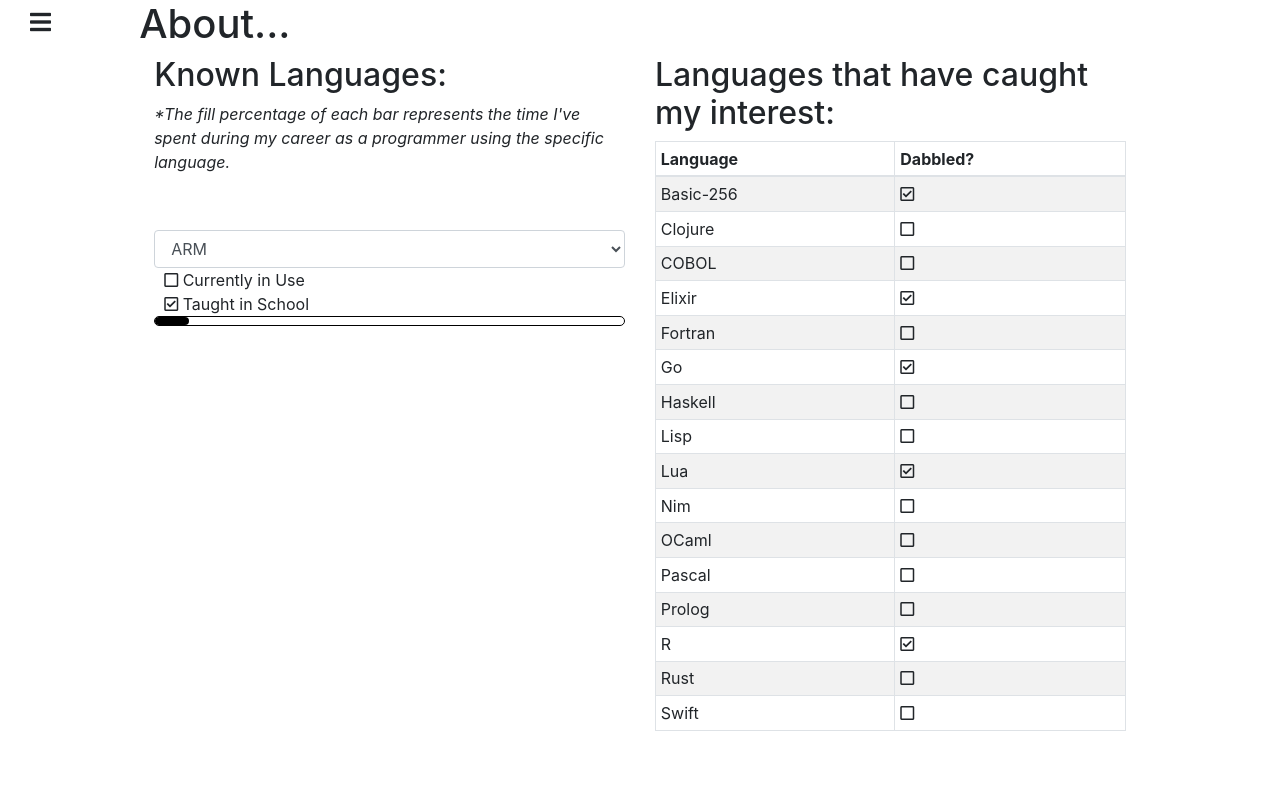
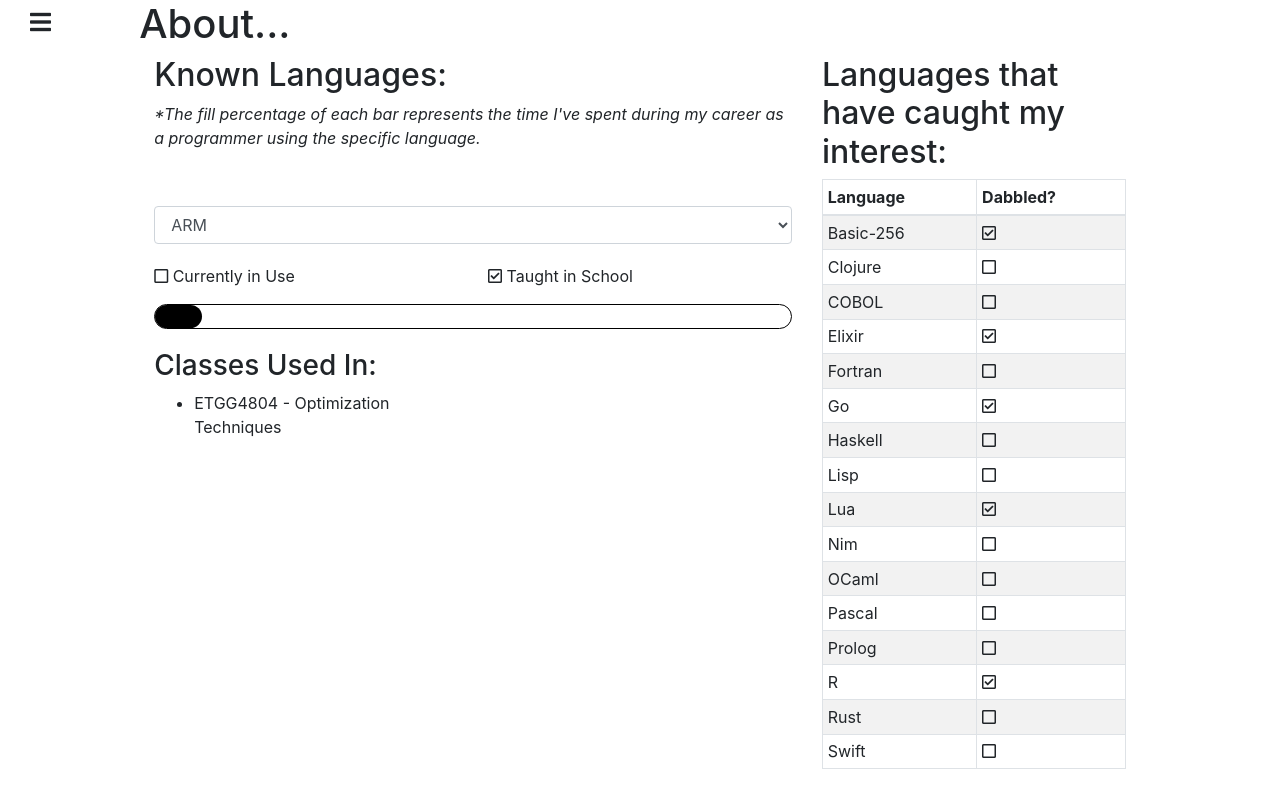
Before and after one commit to erunks/erunks.github.io, a Jekyll site: the page built from about.html, in a window 1280 px wide. Shown: the top 808 px of the page. Built offline with Jekyll 4.4.1, drawn with Linux system fonts in a browser that asks for light colours; nearby versions of some CDN libraries.

Commit message:
Added classes and technologies to the language selector

```diff
--- a/_sass/skill-bar.scss
+++ b/_sass/skill-bar.scss
@@ -2,7 +2,8 @@
   background-color: white;
   border: 1px solid black;
   border-radius: 25px;
-  height: 10px;
+  height: 25px;
+  margin-bottom: 20px;
   width: 100%;
   width: -webkit-fill-available;
 }
--- a/about.html
+++ b/about.html
@@ -14,13 +14,13 @@
       <h1>About...</h1>
       <div class="container-fluid">
         <div class="row">
-          <div class="col-xs-6 col-lg-6">
+          <div class="col-sm-12 col-md-8">
             <h2>Known Languages:</h2>
             <p><i>*The fill percentage of each bar represents the time I've spent during my career as a programmer using the specific language.</i><p>
             <br/>
             <div class="d-block">
               {% assign sorted = site.data.known-languages.languages | sort: 'name' %}
-              <select class="form-control">
+              <select class="form-control" style="margin-bottom: 20px;">
                 {% for language in sorted %}
                   <option value="{{ language.name }}">{{ language.content.name }}</option>
                 {% endfor %}
@@ -32,29 +32,29 @@
                   <div class="language-details {{ language.name }} hidden">
                 {% endif %}
                   <div class="row">
-                    <div class="col-xs-6 col-lg-6" style="margin: auto 10px;">
-                      <span>
+                    <div class="col-6">
+                      <p>
                         {% if language.content.inUse %}
                           <i class="far fa-check-square"></i>
                         {% else %}
                           <i class="far fa-square"></i>
                         {% endif %}
                         Currently in Use
-                      </span>
+                      </p>
                     </div>
-                    <div class="col-xs-6 col-lg-6" style="margin: auto 10px;">
-                      <span>
+                    <div class="col-6">
+                      <p>
                         {% if language.content.formallyLearned %}
                           <i class="far fa-check-square"></i>
                         {% else %}
                           <i class="far fa-square"></i>
                         {% endif %}
                         Taught in School
-                      </span>
+                      </p>
                     </div>
                   </div>
                   <div class="row">
-                    <div class="col-xs-12 col-lg-12" style="width: 100%; width: -webkit-fill-available;">
+                    <div class="col-12" style="width: 100%; width: -webkit-fill-available;">
                       <div class="skill-tube">
                         <div class="skill-fill {{ language.name }}" data='{"init" : "{{ language.content.initDate }}", "active" : "{{ language.content.activeDate }}"}'>
 
@@ -62,10 +62,36 @@
                       </div>
                     </div>
                   </div>
+                  {% if language.content.tech or language.content.classes %}
+                    <div class="row">
+                      {% if language.content.classes  %}
+                        <div class="col-6">
+                          <h3> Classes Used In: </h3>
+                          {% assign classList = language.content.classes | sort %}
+                          <ul>
+                            {% for class in classList %}
+                              <li> {{ class }} </li>
+                            {% endfor %}
+                          </ul>
+                        </div>
+                      {% endif %}
+                      {% if language.content.tech %}
+                        <div class="col-6">
+                          <h3> Technologies Used: </h3>
+                          {% assign technologies = language.content.tech | sort %}
+                          <ul>
+                            {% for tech in technologies %}
+                              <li> {{ tech }} </li>
+                            {% endfor %}
+                          </ul>
+                        </div>
+                      {% endif %}
+                    </div>
+                  {% endif %}
                 </div>
               {% endfor %}
             </div>
-            <div class="d-none">
+            <!-- <div class="d-none">
               {% assign sorted = site.data.known-languages.languages | sort: 'name' %}
               {% for language in sorted %}
                 <div class="container-fluid">
@@ -110,9 +136,9 @@
                   <hr/>
                 {% endunless %}
               {% endfor %}
-            </div>
+            <!-- </div> -->
           </div>
-          <div class="col-xs-6 col-lg-6">
+          <div class="col-sm-12 col-md-4">
             <h2>Languages that have caught my interest:</h2>
             <div class="table-responsive">
               <table class="table table-bordered table-striped table-sm">
```
Also changed, not shown: _data/known-languages.json (+62 -15 lines), 2 other files.
